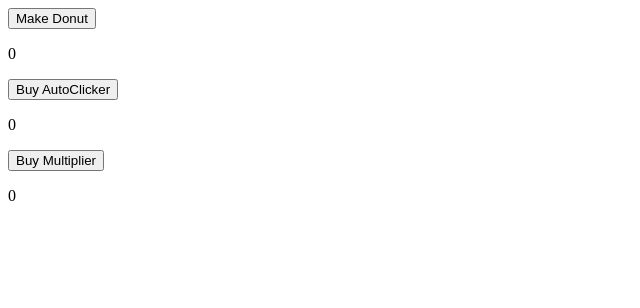
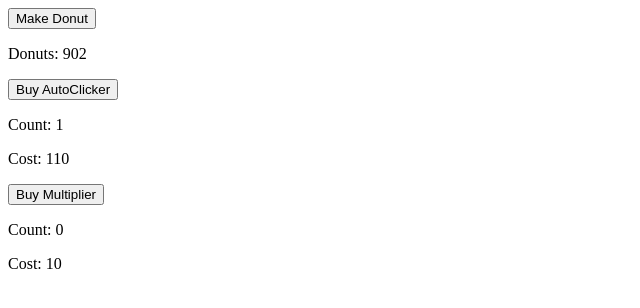
Before and after one commit to 2021-Spring-Part-Time/donut-clicker-zcassini, a website: page index.html in a window 1280 px wide. Both pictures are taken after a click on the button "Buy AutoClicker". Shown: the whole page, without its empty margins (0-640 px from the left). Drawn offline with Linux system fonts and the light colour scheme.

Commit message:
all working functionality

```diff
--- a/index.html
+++ b/index.html
@@ -15,10 +15,12 @@
       <section>
         <button id='buyAutoClickerButton'>Buy AutoClicker</button>
         <p id='autoClickersCount'>0</p>
+        <p id='autoClickersCost'>100</p>
       </section>
       <section>
         <button id='buyMultiplierButton'>Buy Multiplier</button>
         <p id='multipliersCount'>0</p>
+        <p id='multipliersCost'>100</p>
       </section>
     </div>
     <script defer src="src/js/index.js"></script>
--- a/src/js/index.js
+++ b/src/js/index.js
@@ -2,38 +2,40 @@
 //   'mmmmmmmmm doughnuts.... ahhhhhhh!')
 
 const makeDonutButton = document.getElementById('makeDonutButton')
-console.log(makeDonutButton)
-console.log('zac')
 const buyAutoClickerButton = document.getElementById('buyAutoClickerButton')
-const buyMultiplierButton = document.getElementById('buyMutliplierButton')
+const buyMultiplierButton = document.getElementById('buyMultiplierButton')
 const donutsDisplay = document.getElementById('donutsCount')
-const autoClickersDisplay = document.getElementById('autoClickersDisplay')
-const multiplersDisplay = document.getElementById('multipliersDisplay')
+const autoClickersDisplay = document.getElementById('autoClickersCount')
+const autoClickersCostDisplay = document.getElementById('autoClickersCost')
+const multiplersDisplay = document.getElementById('multipliersCount')
+const multiplersCostDisplay = document.getElementById('multipliersCost')
 
 // rules and settings
-const STARTING_DONUTS = 0
+const STARTING_DONUTS = 1000
 const STARTING_AUTOCLICKERS = 0
 const STARTING_MULTIPLIERS = 0
+const STARTING_DONUTS_PER_CLICK = 1
 
 const AUTOCLICKER_INITIAL_COST = 100
-const MULTIPLIER_INITIAL_COST = 100
+const MULTIPLIER_INITIAL_COST = 10
 
-const AUTOCLICKER_COST_PERCENTAGE = 1.10
-const MULTIPLIER_COST_INCREASE_PERCENTAGE = 1.20
+const AUTOCLICKER_COST_INCREASE_PERCENTAGE = 1.10
+const MULTIPLIER_COST_INCREASE_PERCENTAGE = 1.10
 
 let donutMaker = {
   donuts: STARTING_DONUTS,
   autoClickers: STARTING_AUTOCLICKERS,
   autoClickerInitialCost: AUTOCLICKER_INITIAL_COST,
-  autoClickerCostIncreasePercentage: AUTOCLICKER_COST_PERCENTAGE,
+  autoClickerCostIncreasePercentage: AUTOCLICKER_COST_INCREASE_PERCENTAGE,
   autoClickerCost: AUTOCLICKER_INITIAL_COST,
   multipliers: STARTING_MULTIPLIERS,
   multiplierCost: MULTIPLIER_INITIAL_COST,
-  multiplierCostIncreasePercentage: MULTIPLIER_COST_INCREASE_PERCENTAGE
+  multiplierCostIncreasePercentage: MULTIPLIER_COST_INCREASE_PERCENTAGE,
+  donutsPerClick: STARTING_DONUTS_PER_CLICK
 }
 
 const click = x => {
-  x.donuts += Math.pow(Donuts.multipliers * )
+  x.donuts += x.donutsPerClick
   return x
 }
 
@@ -47,12 +49,19 @@ const buyAutoClicker = x => {
 const buyMultiplier = x => {
   x.donuts -= x.multiplierCost
   x.multipliers += 1
-  x.multiplierCost *= x.multiplierCost
+  x.multiplierCost *= x.multiplierCostIncreasePercentage
+  x.donutsPerClick = Math.pow(1.2, x.multipliers)
   return x
 }
 
 const updateDisplay = () => {
-  donutsDisplay.innerHTML = donutMaker.donuts
+  donutsDisplay.innerHTML = `Donuts: ${Math.floor(donutMaker.donuts)}`
+  multiplersDisplay.innerHTML = `Count: ${Math.floor(donutMaker.multipliers)}`
+  multiplersCostDisplay.innerHTML = `Cost: ${Math.floor(donutMaker.multiplierCost)}`
+  autoClickersDisplay.innerHTML = `Count: ${Math.floor(donutMaker.autoClickers)}`
+  autoClickersCostDisplay.innerHTML = `Cost: ${Math.floor(donutMaker.autoClickerCost)}`
+  buyAutoClickerButton.disabled = donutMaker.donuts < donutMaker.autoClickerCost
+  buyMultiplierButton.disabled = donutMaker.donuts < donutMaker.multiplierCost
 }
 
 makeDonutButton.addEventListener('click', (event) => {
@@ -60,11 +69,22 @@ makeDonutButton.addEventListener('click', (event) => {
   updateDisplay()
 })
 
+buyAutoClickerButton.addEventListener('click', event => {
+  donutmaker = buyAutoClicker(donutMaker)
+  updateDisplay()
+})
+
+buyMultiplierButton.addEventListener('click', event => {
+  donutMaker = buyMultiplier(donutMaker)
+  updateDisplay()
+})
+
 const update = () => {
-
-  donutsDisplay.innerHTML = donutMaker.donuts
-  // console.log('update ')
+  donutMaker.donuts += donutMaker.autoClickers * donutMaker.donutsPerClick
+  updateDisplay()
 }
 
+
 // go time
+updateDisplay()
 window.setInterval(update, 1000)
```
